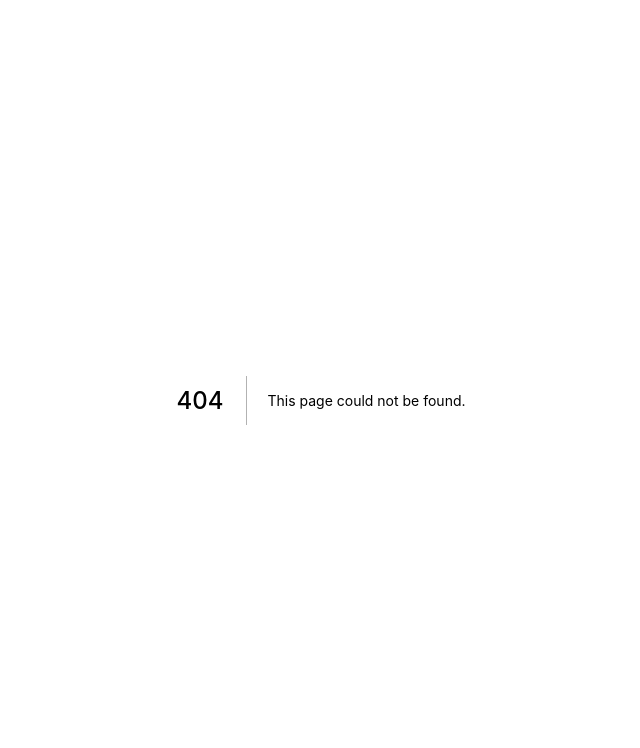
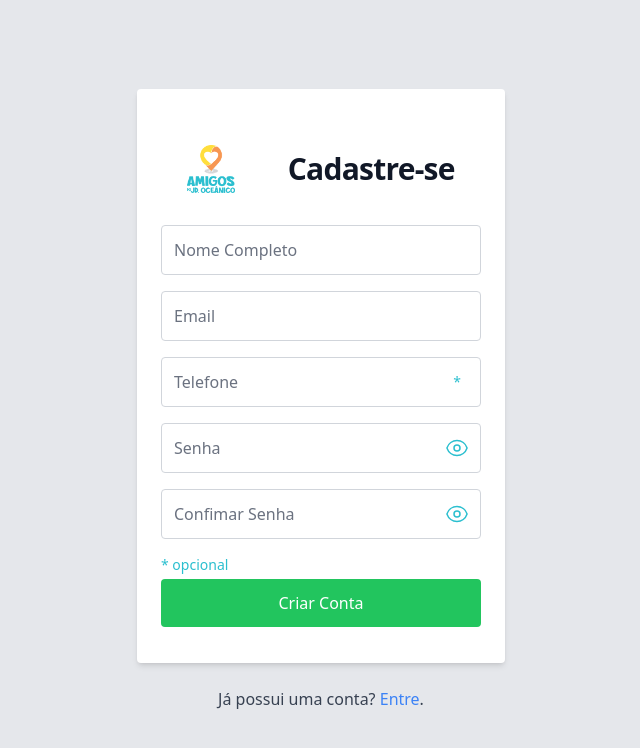
Before and after one commit to IASD-Jardim-Oceanico/discipleship-frontend, a Next.js app: page /registration in a window 1280 px wide. Before the commit this address had no page. Shown: the top 748 px of the page, without its empty margins (319-959 px from the left). Built offline with nearby package versions, Linux system fonts and the light colour scheme.

Commit message:
refactor: adiciona componentes novos as rotas

```diff
--- a/pages/index.tsx
+++ b/pages/index.tsx
@@ -1,80 +1,80 @@
-import type { NextPage } from 'next'
-import Image from 'next/image'
-import { LockClosedIcon } from '@heroicons/react/20/solid'
+import type { NextPage } from 'next';
+import Image from 'next/image';
+import { LockClosedIcon } from '@heroicons/react/20/solid';
+import Link from 'next/link';
 
 const Home: NextPage = () => {
   return (
-    <div className='content-center h-screen'>
-      <div className="flex min-h-full items-center justify-center py-12 px-4 sm:px-6 lg:px-8">
-        <div className="w-full max-w-md space-y-8">
+    <div className='bg-gray-200 min-h-screen flex flex-col'>
+      <div className='flex min-h-full items-center justify-center py-12 px-4 sm:px-6 lg:px-8 flex-1'>
+        <div className='w-full max-w-md space-y-8 container'>
           <div>
-            <div className="text-center">
+            <div className='text-center'>
               <Image
-
-                width="48px"
-                height="48px"
-                src="/images/L2.png"
-                alt="Amigos do Jardim Oceânico"
+                width='48px'
+                height='48px'
+                src='/images/L2.png'
+                alt='Amigos do Jardim Oceânico'
               />
             </div>
-            <h2 className="mt-6 text-center text-3xl font-bold tracking-tight text-gray-900">
+            <h2 className='mt-6 text-center text-3xl font-bold tracking-tight text-gray-900'>
               Entre com a sua conta
             </h2>
-            <p className="mt-2 text-center text-sm text-gray-600">
+            <p className='mt-2 text-center text-sm text-gray-600'>
               Ou{' '}
-              <a href="#" className="font-medium text-indigo-600 hover:text-indigo-500">
-                crie cadastro e comece o discipulado
-              </a>
+              <span className='font-medium text-indigo-600 hover:text-indigo-500'>
+                <Link href='/registration'>crie cadastro e comece o discipulado</Link>
+              </span>
             </p>
           </div>
-          <form className="mt-8 space-y-6" action="#" method="POST">
-            <input type="hidden" name="remember" defaultValue="true" />
-            <div className="-space-y-px rounded-md shadow-sm">
+          <form className='mt-8 space-y-6' action='#' method='POST'>
+            <input type='hidden' name='remember' defaultValue='true' />
+            <div className='-space-y-px rounded-md shadow-sm'>
               <div>
-                <label htmlFor="email-address" className="sr-only">
+                <label htmlFor='email-address' className='sr-only'>
                   Endereço Email
                 </label>
                 <input
-                  id="email-address"
-                  name="email"
-                  type="email"
-                  autoComplete="email"
+                  id='email-address'
+                  name='email'
+                  type='email'
+                  autoComplete='email'
                   required
-                  className="relative block w-full appearance-none rounded-none rounded-t-md border border-gray-300 px-3 py-2 text-gray-900 placeholder-gray-500 focus:z-10 focus:border-indigo-500 focus:outline-none focus:ring-indigo-500 sm:text-sm"
-                  placeholder="Endereço Email"
+                  className='relative block w-full appearance-none rounded-none rounded-t-md border border-gray-300 px-3 py-2 text-gray-900 placeholder-gray-500 focus:z-10 focus:border-indigo-500 focus:outline-none focus:ring-indigo-500 sm:text-sm'
+                  placeholder='Endereço Email'
                 />
               </div>
               <div>
-                <label htmlFor="password" className="sr-only">
+                <label htmlFor='password' className='sr-only'>
                   Senha
                 </label>
                 <input
-                  id="password"
-                  name="password"
-                  type="password"
-                  autoComplete="current-password"
+                  id='password'
+                  name='password'
+                  type='password'
+                  autoComplete='current-password'
                   required
-                  className="relative block w-full appearance-none rounded-none rounded-b-md border border-gray-300 px-3 py-2 text-gray-900 placeholder-gray-500 focus:z-10 focus:border-indigo-500 focus:outline-none focus:ring-indigo-500 sm:text-sm"
-                  placeholder="Senha"
+                  className='relative block w-full appearance-none rounded-none rounded-b-md border border-gray-300 px-3 py-2 text-gray-900 placeholder-gray-500 focus:z-10 focus:border-indigo-500 focus:outline-none focus:ring-indigo-500 sm:text-sm'
+                  placeholder='Senha'
                 />
               </div>
             </div>
 
-            <div className="flex items-center justify-between">
-              <div className="flex items-center">
+            <div className='flex items-center justify-between'>
+              <div className='flex items-center'>
                 <input
-                  id="remember-me"
-                  name="remember-me"
-                  type="checkbox"
-                  className="h-4 w-4 rounded border-gray-300 text-indigo-600 focus:ring-indigo-500"
+                  id='remember-me'
+                  name='remember-me'
+                  type='checkbox'
+                  className='h-4 w-4 rounded border-gray-300 text-indigo-600 focus:ring-indigo-500'
                 />
-                <label htmlFor="remember-me" className="ml-2 block text-sm text-gray-900">
+                <label htmlFor='remember-me' className='ml-2 block text-sm text-gray-900'>
                   Manter-se conectado
                 </label>
               </div>
 
-              <div className="text-sm">
-                <a href="#" className="font-medium text-indigo-600 hover:text-indigo-500">
+              <div className='text-sm'>
+                <a href='#' className='font-medium text-indigo-600 hover:text-indigo-500'>
                   Esqueceu sua senha?
                 </a>
               </div>
@@ -82,11 +82,14 @@ const Home: NextPage = () => {
 
             <div>
               <button
-                type="submit"
-                className="group relative flex w-full justify-center rounded-md border border-transparent bg-indigo-600 py-2 px-4 text-sm font-medium text-white hover:bg-indigo-700 focus:outline-none focus:ring-2 focus:ring-indigo-500 focus:ring-offset-2"
+                type='submit'
+                className='group relative flex w-full justify-center rounded-md border border-transparent bg-indigo-600 py-2 px-4 text-sm font-medium text-white hover:bg-indigo-700 focus:outline-none focus:ring-2 focus:ring-indigo-500 focus:ring-offset-2'
               >
-                <span className="absolute inset-y-0 left-0 flex items-center pl-3">
-                  <LockClosedIcon className="h-5 w-5 text-indigo-500 group-hover:text-indigo-400" aria-hidden="true" />
+                <span className='absolute inset-y-0 left-0 flex items-center pl-3'>
+                  <LockClosedIcon
+                    className='h-5 w-5 text-indigo-500 group-hover:text-indigo-400'
+                    aria-hidden='true'
+                  />
                 </span>
                 Entrar
               </button>
@@ -95,7 +98,7 @@ const Home: NextPage = () => {
         </div>
       </div>
     </div>
-  )
-}
+  );
+};
 
-export default Home
+export default Home;
--- /dev/null
+++ b/pages/registration.tsx
@@ -0,0 +1,92 @@
+import Image from 'next/image';
+import Link from 'next/link';
+import { ReactNode, useRef, useState } from 'react';
+import { eye } from './components/icons/eye';
+import { eyeSlash } from './components/icons/eyeSlash';
+import Input from './components/Input';
+import ShowPassword from './components/ShowPassword';
+
+function Registration() {
+  const [showPassword, setShowPassword] = useState<boolean>(false);
+  const nameRef = useRef('');
+  const emailRef = useRef('');
+  const phoneRef = useRef('');
+  const passwordRef = useRef('');
+  const confirmPasswordRef = useRef('');
+
+  return (
+    <main className='bg-gray-200 min-h-screen flex flex-col'>
+      <div className='container max-w-sm mx-auto flex-1 flex flex-col items-center justify-center px-2'>
+        <div className='bg-white px-6 py-8 rounded shadow-md text-black w-full'>
+          <h1 className='mb-8 text-3xl text-center flex justify-around items-center mt-6 font-bold tracking-tight text-gray-900'>
+            <Image
+              width='48px'
+              height='48px'
+              src='/images/L2.png'
+              alt='Amigos do Jardim Oceânico'
+            />
+            <span className=''>Cadastre-se</span>
+          </h1>
+          <form onSubmit={() => {}}>
+            <Input type='text' name='fullname' placeholder='Nome Completo' ref={nameRef} />
+
+            <Input type='text' name='email' placeholder='Email' ref={emailRef} />
+
+            <div className='relative'>
+              <Input type='text' name='phone' placeholder='Telefone' ref={phoneRef} />
+              <div className='flex items-center absolute inset-y-0 right-2 mr-3  text-sm leading-5 text-[#2BBFCF]'>
+                *
+              </div>
+            </div>
+
+            <ShowPassword
+              showPassword={showPassword}
+              onClick={() => setShowPassword(!showPassword)}
+            >
+              <Input
+                type={showPassword ? 'text' : 'password'}
+                name='password'
+                placeholder='Senha'
+                ref={passwordRef}
+              />
+            </ShowPassword>
+            <ShowPassword
+              showPassword={showPassword}
+              onClick={() => setShowPassword(!showPassword)}
+            >
+              <Input
+                type={showPassword ? 'text' : 'password'}
+                name='confirm_password'
+                placeholder='Confimar Senha'
+                ref={confirmPasswordRef}
+              />
+            </ShowPassword>
+
+            <div className='relative'>
+              <div className='flex justify-start relative inset-y-0 mr-3  text-sm leading-5 text-[#2BBFCF]'>
+                * opcional
+              </div>
+            </div>
+
+            <button
+              type='submit'
+              className='w-full text-center py-3 rounded bg-green-500 text-white hover:bg-green-700 focus:outline-none my-1'
+            >
+              Criar Conta
+            </button>
+          </form>
+        </div>
+
+        <div className='text-gray-700 mt-6'>
+          Já possui uma conta?{' '}
+          <span className='no-underline border-b border-blue text-blue-500'>
+            <Link href='/'>Entre</Link>
+          </span>
+          .
+        </div>
+      </div>
+    </main>
+  );
+}
+
+export default Registration;
```
